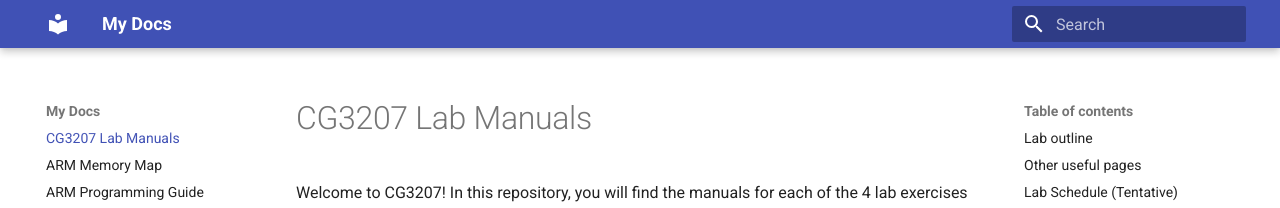
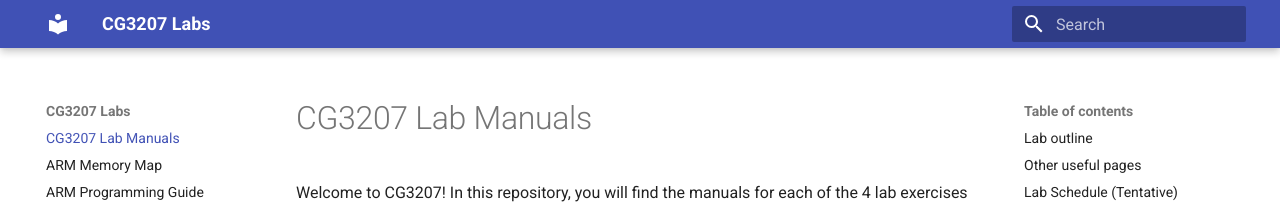
Before and after one commit to rustyrisc/labs, an MkDocs documentation site: the page built from docs/README.md, in a window 1280 px wide. Shown: the top 208 px of the page. Built offline with MkDocs 1.6.1 and Material for MkDocs 9.7.7, drawn with Linux system fonts in a browser that asks for light colours.

Commit message:
Update mkdocs.yml

```diff
--- a/mkdocs.yml
+++ b/mkdocs.yml
@@ -1,4 +1,4 @@
-site_name: My Docs
+site_name: CG3207 Labs
 site_url: https://nus-ee4218.github.io/labs
 theme:
   name: material
```
